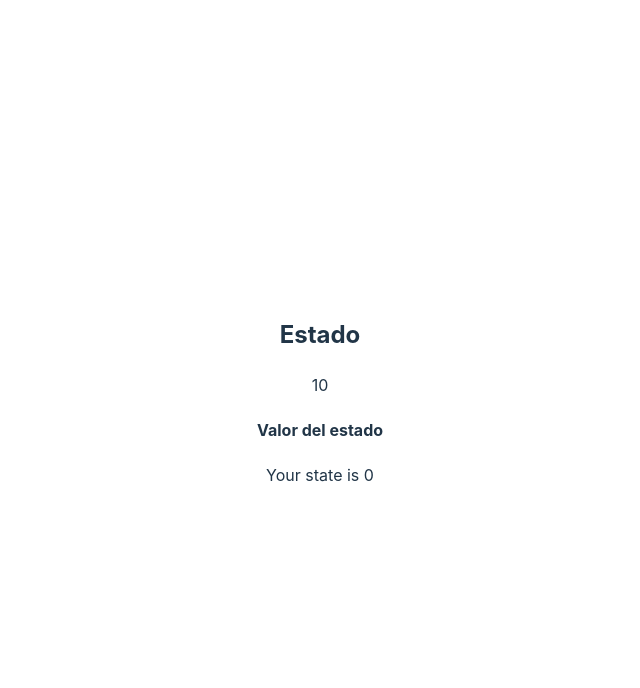
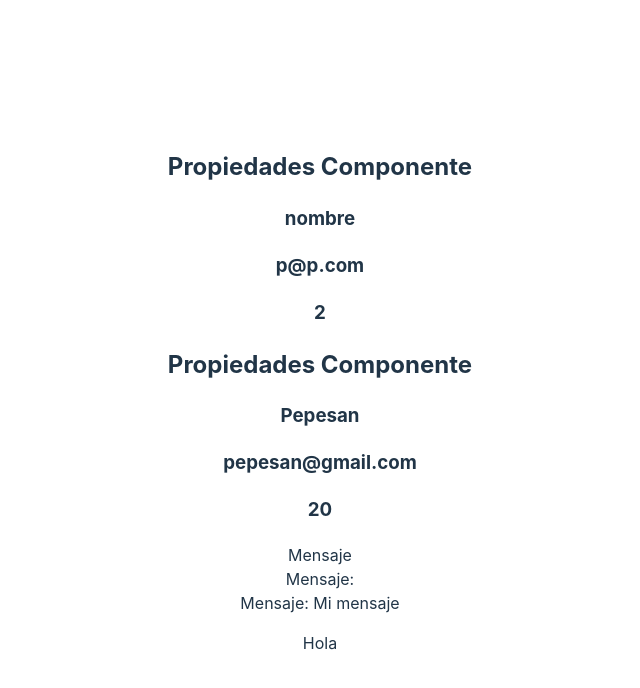
Before and after one commit to pepesan/ejemplo-vite-react-ts, a React (Vite) app: page / in a window 1280 px wide. Shown: the top 688 px of the page, without its empty margins (320-960 px from the left). Built offline with nearby package versions, Linux system fonts and the light colour scheme.

Commit message:
Ejemplos de componentes basados en clases y en funciones y en constantes de funciones anónimas para propiedades

```diff
--- a/src/App.tsx
+++ b/src/App.tsx
@@ -1,14 +1,21 @@
 import './App.css'
-import EstadoComponente from "./components/estados/EstadoComponente.tsx";
-import EstadoSencillo from "./components/estados/EstadoSencillo.tsx";
+import PropiedadesComponente from "./components/props/PropiedadesComponente.tsx";
+import SimpleComponent from "./components/props/SimpleComponent.tsx";
+import SimplePropFC from "./components/props/SimplePropFC.tsx";
+import VariablesLocales from "./components/props/VariablesLocales.tsx";
+
 
 function App() {
 
   return (
     <>
       <div className="card">
-          <EstadoComponente/>
-          <EstadoSencillo/>
+          <PropiedadesComponente/>
+          <PropiedadesComponente age={20} email="pepesan@gmail.com" name="Pepesan"/>
+          <SimpleComponent message="Mensaje"/>
+          <SimplePropFC/>
+          <SimplePropFC mensaje="Mi mensaje"/>
+          <VariablesLocales/>
       </div>
     </>
   )
--- /dev/null
+++ b/src/components/props/PropiedadesComponente.tsx
@@ -0,0 +1,27 @@
+import React, {Component} from 'react'; // importaciones
+
+interface Props {
+    name?: string; // los ? Son optionals
+    email?: string;
+    age?: number;
+}
+
+class PropiedadesComponente extends Component<Props>{
+    static defaultProps = { // Definimos los valores por defecto
+        name: "nombre",
+        email: "p@p.com",
+        age : 2
+    };
+    render(): React.ReactElement{ // TS
+        return (
+            <div id="PropiedadesComponente">
+                <h2>Propiedades Componente</h2>
+                <h3>{this.props.name}</h3>
+                <h3>{this.props.email}</h3>
+                <h3>{this.props.age}</h3>
+            </div>
+        )
+    }
+}
+
+export default PropiedadesComponente;
--- /dev/null
+++ b/src/components/props/SimpleComponent.tsx
@@ -0,0 +1,10 @@
+// función que recibe como parámetro
+// un objeto que tiene un atributo llamado message
+// @ts-expect-error
+// const SimpleComponent = ({ message }) => {
+const SimpleComponent = ({ message }) => {
+    // que presenta un div con el contenido en texto de message
+    return <div>{message}</div>;
+};
+
+export default SimpleComponent;
--- /dev/null
+++ b/src/components/props/SimplePropFC.tsx
@@ -0,0 +1,13 @@
+// definición de las Propiedades del componente
+interface Propiedades {
+    // definición del argumento de las propiedades
+    mensaje?: string; // los ? Son optionals
+}
+
+// definición del componente que recibe como parámetro las Propiedades del tipo de dato Props
+// function SimplePropFC(props: Props) {
+function SimplePropFC(propiedades: Propiedades) {
+    return <div>Mensaje: {propiedades.mensaje}</div>;
+}
+
+export default SimplePropFC;
--- /dev/null
+++ b/src/components/props/VariablesLocales.tsx
@@ -0,0 +1,11 @@
+function VariablesLocales (){
+
+    const local = "Hola";
+    return(
+        <div>
+            <p>{local}</p>
+
+        </div>
+    )
+}
+export default VariablesLocales;
```
